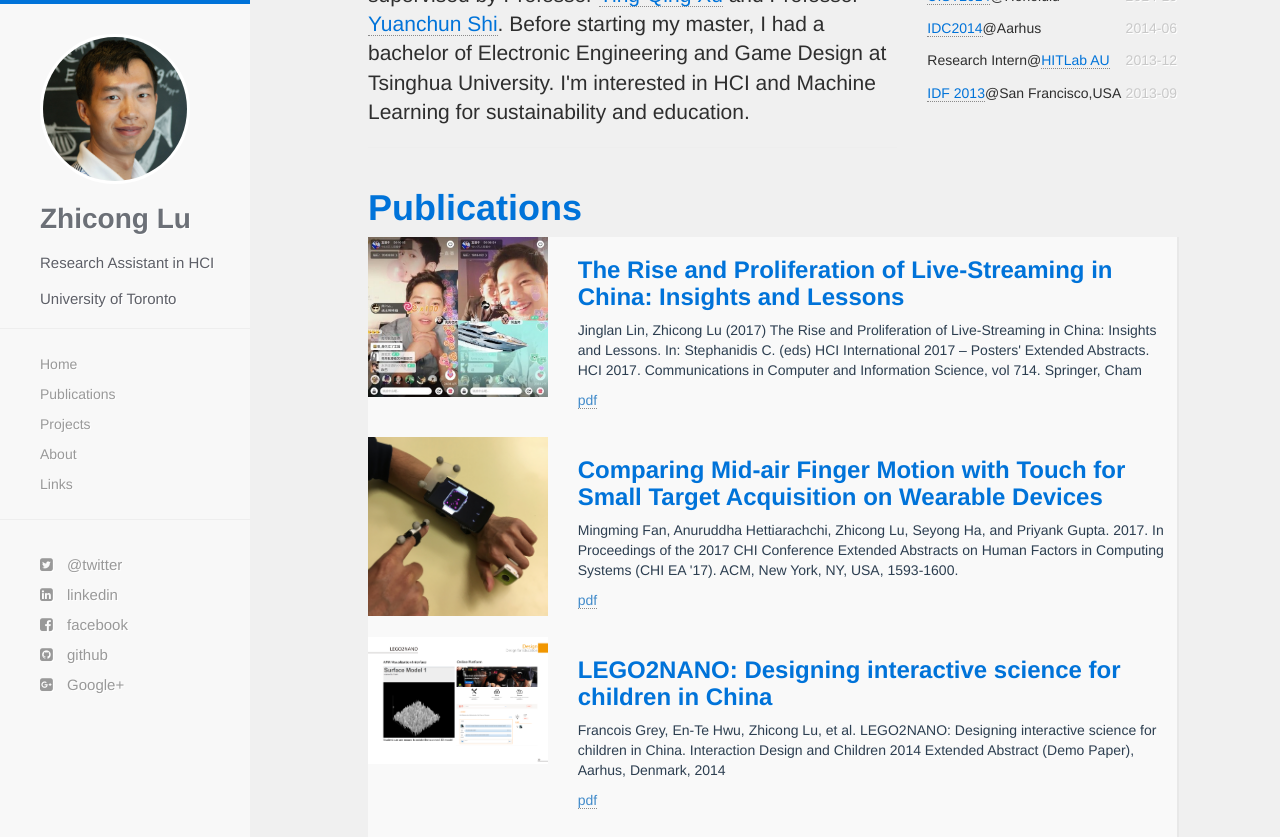
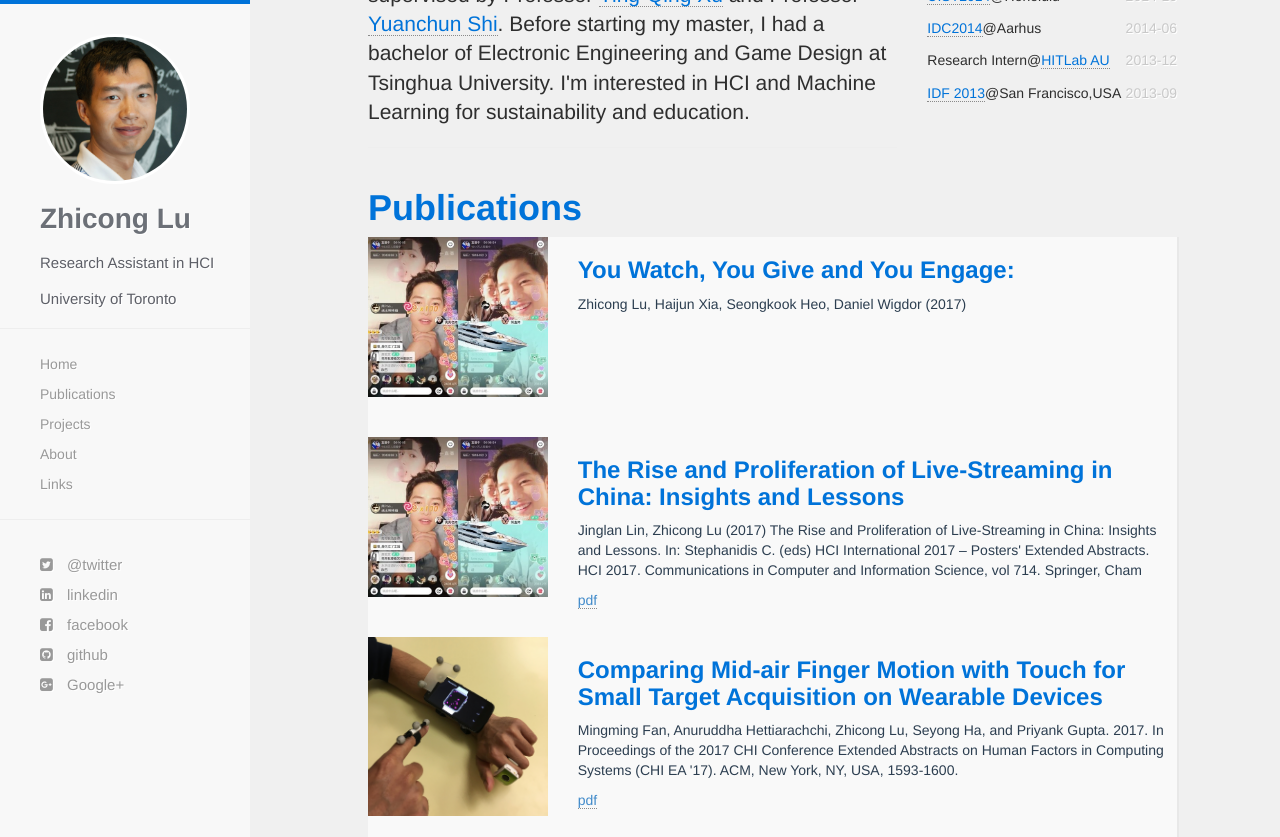
Before and after one commit to luzc08/luzc08.github.io, a Jekyll site: the page built from index.html, in a window 1280 px wide and 1400 px high, scrolled down 292 px. Shown: the top 837 px of the window. Built offline with Jekyll 4.4.1, drawn with Linux system fonts in a browser that asks for light colours; nearby versions of some CDN libraries; grey boxes are pictures that could not be loaded.

Commit message:
Add publication

```diff
--- a/_config.yml
+++ b/_config.yml
@@ -1,6 +1,6 @@
 name: Zhicong Lu
 author: Zhicong Lu
-baseurl:
+baseurl: /~luzhc    ## CHANGE HERE WHEN DEPLOY
 description: Research Assistant in HCI
 description1: University of Toronto
 github: http://www.github.com/luzc08
--- /dev/null
+++ b/_publications/2017-11-12-LiveStreamingCHI2018.markdown
@@ -0,0 +1,18 @@
+---
+author: luzhc
+comments: true
+date: 2017-05-01 11:34:28+00:00
+layout: publications
+slug: publications
+title: 'You Watch, You Give and You Engage: '
+bib: "Zhicong Lu, Haijun Xia, Seongkook Heo, Daniel Wigdor (2017)"
+wordpress_id: 405
+image: /images/HCII17.jpg
+abstract: ''
+pdf:
+categories:
+- publications
+tags:
+- interaction design
+- education
+---
```
